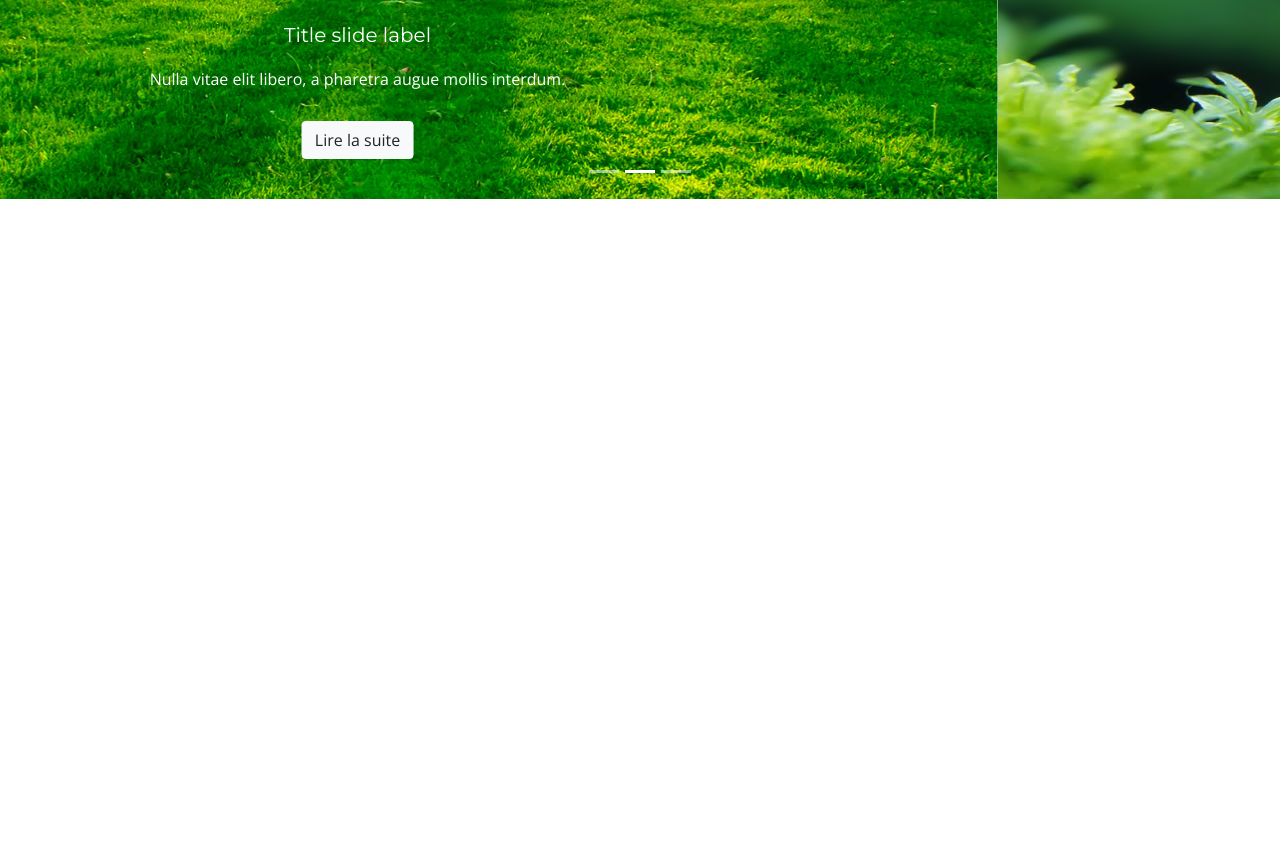
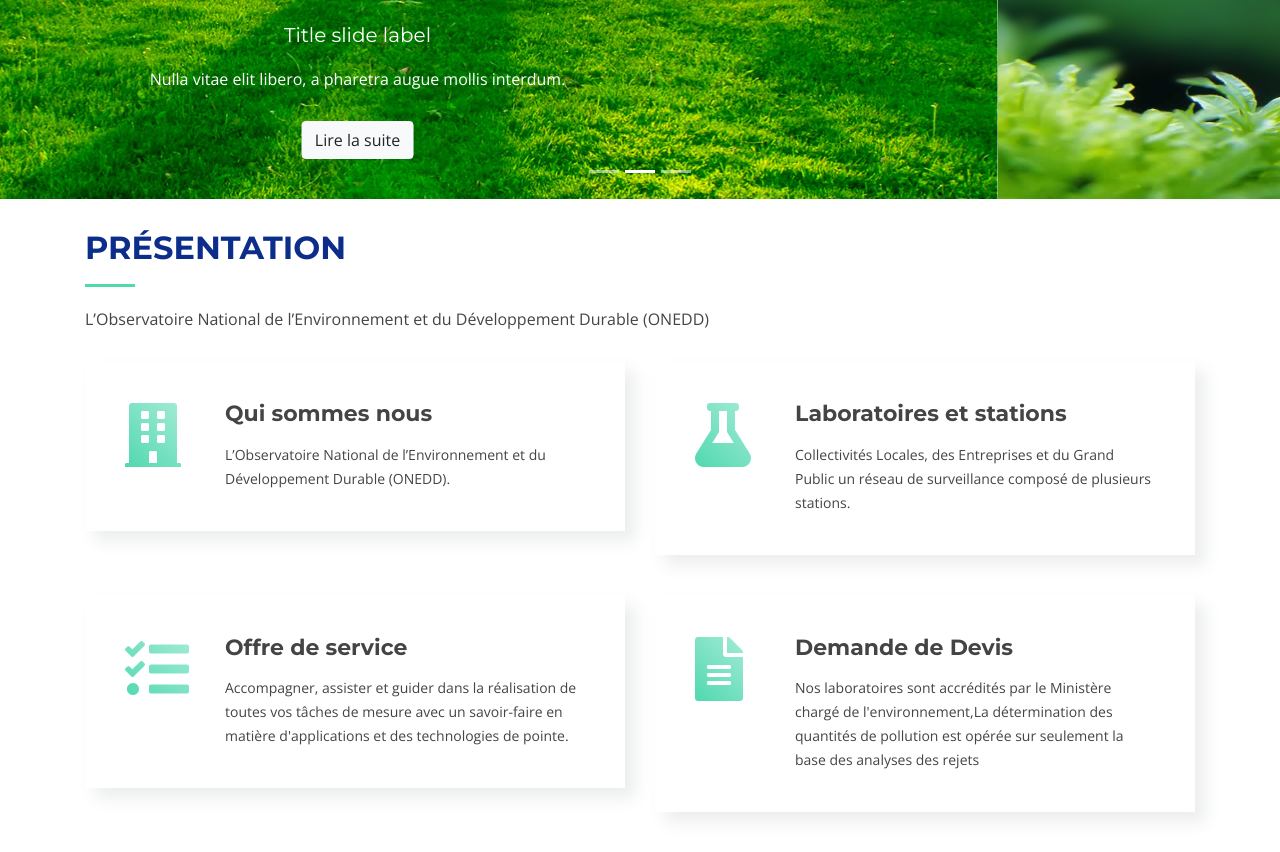
Before and after one commit to ihahachi/TemplateSiteONEDD, a plain HTML site: page index.html in a window 1280 px wide. Shown: the part 478-1330 px from the top of the page. Before the commit the page ends 800 px from the top, so only its background shows below. Drawn offline with nearby package versions, Linux system fonts and the light colour scheme.

Commit message:
Ajoute PRÉSENTATION

```diff
--- a/index.html
+++ b/index.html
@@ -16,7 +16,8 @@
   <link href="lib/bootstrap/css/bootstrap.min.css" rel="stylesheet">
 
   <!-- Libraries CSS Files -->
-  <link href="lib/font-awesome/css/font-awesome.min.css" rel="stylesheet">
+  <link href="css/fontawesome-all.min.css" rel="stylesheet">
+  <link href="lib/font-awesome/css/font-awesome.min.css"  rel="stylesheet">
   <link href="lib/animate/animate.min.css" rel="stylesheet">
   <link href="lib/ionicons/css/ionicons.min.css" rel="stylesheet">
   <link href="lib/owlcarousel/assets/owl.carousel.min.css" rel="stylesheet">
@@ -38,7 +39,7 @@
         <div class="contact-info float-left">
             <i class="fa fa-envelope-o"></i>
             <a href="contact@onedd.org">contact@onedd.org</a>
-            <i class="fa fa-phone"></i> +(213) 21 81 45 12
+            <i class="fa fa-phone"></i> +213 (0) 21 62 08 67
         </div>
         <div class="social-links float-right">
             <a href="#" class="twitter">
@@ -163,7 +164,71 @@
                 <span class="sr-only">Next</span>
             </a>
         </div>
+        <!--==========================
+                Services Section
+                ============================-->
+        <section id="services">
+            <div class="container">
+                <div class="section-header">
+                    <h2>Présentation</h2>
+                    <p>L’Observatoire National de l’Environnement et du Développement Durable (ONEDD)</p>
+                </div>
 
+                <div class="row">
+
+                    <div class="col-lg-6">
+                        <div class="box wow fadeInLeft">
+                            <div class="icon">
+                                <i class="fas fa-building"></i>
+                            </div>
+                            <h4 class="title">
+                                <a href="">Qui sommes nous</a>
+                            </h4>
+                            <p class="description">L’Observatoire National de l’Environnement et du Développement Durable (ONEDD).</p>
+                        </div>
+                    </div>
+
+                    <div class="col-lg-6">
+                        <div class="box wow fadeInRight">
+                            <div class="icon">
+                                <i class="fas fa-flask "></i>
+                            </div>
+                            <h4 class="title">
+                                <a href="">Laboratoires et stations</a>
+                            </h4>
+                            <p class="description">Collectivités Locales, des Entreprises et du Grand Public un réseau de surveillance composé de plusieurs stations.</p>
+                        </div>
+                    </div>
+
+                    <div class="col-lg-6">
+                        <div class="box wow fadeInLeft" data-wow-delay="0.2s">
+                            <div class="icon">
+                                <i class="fas fa-tasks"></i>
+                            </div>
+                            <h4 class="title">
+                                <a href="">Offre de service</a>
+                            </h4>
+                            <p class="description">Accompagner, assister et guider dans la réalisation de toutes vos tâches de mesure avec un savoir-faire en matière d'applications et des technologies de pointe.</p>
+                        </div>
+                    </div>
+
+                    <div class="col-lg-6">
+                        <div class="box wow fadeInRight" data-wow-delay="0.2s">
+                            <div class="icon">
+                                <i class="fas fa-file-alt"></i>
+                            </div>
+                            <h4 class="title">
+                                <a href="">Demande de Devis</a>
+                            </h4>
+                            <p class="description">Nos laboratoires sont accrédités par le Ministère chargé de l'environnement,La détermination des quantités de pollution est opérée sur seulement la base des analyses des rejets </p>
+                        </div>
+                    </div>
+
+                </div>
+
+            </div>
+        </section>
+        <!-- #services -->
 
 
 
```
